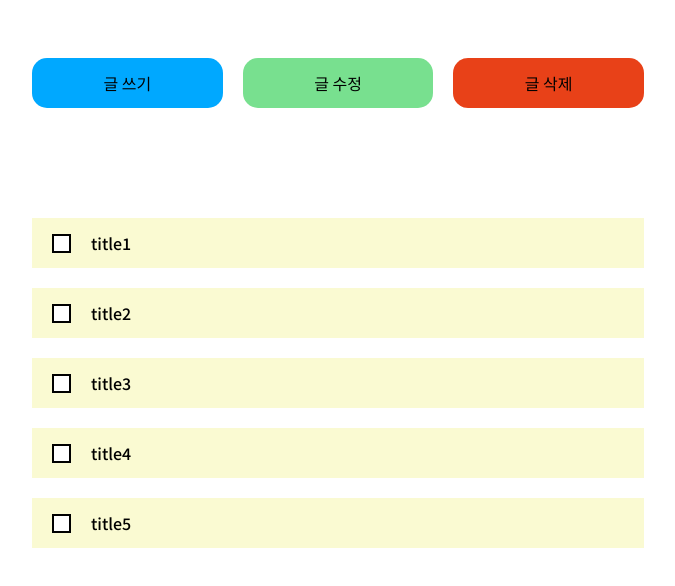
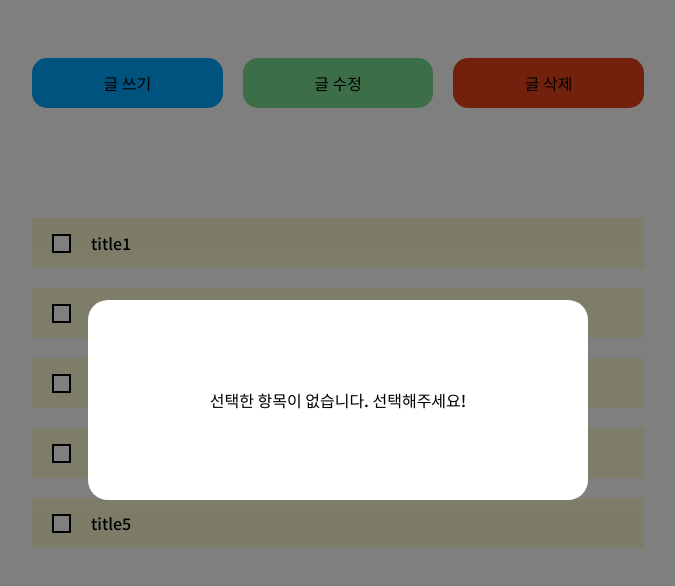
Before and after one commit to msl9204/blog-reboot, a React (Create React App) app in the folder client/: page /admin in a window 1280 px wide. Both pictures are taken after a click on the element "글 수정". Shown: the top 586 px of the page, without its empty margins (302-977 px from the left). Built offline with nearby package versions, Linux system fonts and the light colour scheme.

Commit message:
modal 구현

```diff
--- a/client/public/index.html
+++ b/client/public/index.html
@@ -32,6 +32,7 @@
   <body>
     <noscript>You need to enable JavaScript to run this app.</noscript>
     <div id="root"></div>
+    <div id="modal"></div>
     <!--
       This HTML file is a template.
       If you open it directly in the browser, you will see an empty page.
--- a/client/src/App.js
+++ b/client/src/App.js
@@ -6,7 +6,7 @@ import styled from "styled-components";
 import GlobalStyle from "./styles/GlobalStyle";
 import EditPage from "./components/EditPage/Edit";
 import DetailPage from "./components/DetailPage/Detail";
-import AdminPage from "./components/AdminPage/admin";
+import AdminPage from "./components/AdminPage/Admin";
 
 const PageContainer = styled.div`
     display: flex;
--- a/client/src/components/AdminPage/admin.js
+++ b/client/src/components/AdminPage/Admin.js
@@ -1,5 +1,8 @@
-import React, { useState, useRef } from "react";
+import React, { useState, useRef, useEffect } from "react";
 import styled from "styled-components";
+import ModalPortal from "../Modal/ModalPortal";
+import Modal from "../Modal/Modal";
+import { useHistory } from "react-router-dom";
 
 const AdminPageContainer = styled.div`
     display: flex;
@@ -59,20 +62,29 @@ const CheckBox = styled.div`
 
     background: ${(props) => (props.isCheck ? "black" : "white")};
 `;
+let count = 0;
+const Lists = ["title1", "title2", "title3", "title4", "title5"];
 
-const Lists = ["title1", "title2", "title3", "title4", "title5"];
+function counter(isCheck) {
+    if (!isCheck) {
+        count = count + 1;
+    } else {
+        count = count - 1;
+    }
+
+    console.log(count);
+}
 
 function RenderLists({ item }) {
     const Ref = useRef();
     const [isCheck, setIsCheck] = useState(false);
-
-    console.log(Ref.current);
 
     return (
         <ListContent
             ref={Ref}
             onClick={() => {
                 setIsCheck((prev) => !prev);
+                counter(isCheck);
             }}
         >
             <CheckBox isCheck={isCheck} />
@@ -80,20 +92,61 @@ function RenderLists({ item }) {
         </ListContent>
     );
 }
+
 // TODO : 아무것도 체크안했을 때 모달창 만들기
 // 글 삭제는 여러개 선택가능 하고, 글 수정은 하나만 선택해야함. (여러개 선택 시 modal 띄워서 재선택하게)
 // 체크유무에 따라 reference 처리 어떻게 할지 생각해보기.
 export default function AdminPage() {
+    const [isVisible, setIsVisible] = useState(false);
+    const [message, setMessage] = useState("");
+    const history = useHistory();
+
+    useEffect(() => {
+        count = 0;
+    }, []);
+
+    function checkRender(count, type = "edit") {
+        if (count === 0) {
+            setMessage("선택한 항목이 없습니다. 선택해주세요!");
+            setIsVisible((prev) => !prev);
+        }
+        if (count >= 2 && type === "edit") {
+            setMessage("수정하실 1개 게시물만 선택해주세요!");
+            setIsVisible((prev) => !prev);
+        }
+    }
+
     return (
-        <AdminPageContainer>
+        <AdminPageContainer
+            onClick={(event) => {
+                if (
+                    isVisible &&
+                    !event.target.classList.contains("modal-class")
+                ) {
+                    setIsVisible((prev) => !prev);
+                }
+            }}
+        >
             <ButtonContainer>
-                <WriteButton>
+                <WriteButton
+                    onClick={() => {
+                        history.push("/edit");
+                    }}
+                >
                     <span>글 쓰기</span>
                 </WriteButton>
-                <EditButton>
+                <EditButton
+                    onClick={() => {
+                        checkRender(count);
+                    }}
+                >
                     <span>글 수정</span>
                 </EditButton>
-                <DeleteButton>
+                <DeleteButton
+                    onClick={() => {
+                        checkRender(count, "delete");
+                    }}
+                >
                     <span>글 삭제</span>
                 </DeleteButton>
             </ButtonContainer>
@@ -101,6 +154,9 @@ export default function AdminPage() {
                 {Lists.map((item) => {
                     return <RenderLists item={item} />;
                 })}
+                <ModalPortal>
+                    <Modal isVisible={isVisible} message={message} />
+                </ModalPortal>
             </ListContainer>
         </AdminPageContainer>
     );
--- a/client/src/components/DetailPage/Detail.js
+++ b/client/src/components/DetailPage/Detail.js
@@ -1,7 +1,6 @@
 import React, { useState, useEffect } from "react";
 import ReactMarkdown from "react-markdown/with-html";
 
-import htmlParser from "react-markdown/plugins/html-parser";
 import styled from "styled-components";
 import useDb from "../../hooks/useDb";
 import { useParams } from "react-router-dom";
--- /dev/null
+++ b/client/src/components/Modal/Modal.js
@@ -0,0 +1,42 @@
+import React from "react";
+import styled from "styled-components";
+
+const ModalContainer = styled.div`
+    display: flex;
+    position: fixed;
+    height: 100%;
+    width: 100%;
+    top: 0;
+    left: 0;
+    align-items: center;
+    justify-content: center;
+    background-color: rgba(0, 0, 0, 0.5);
+`;
+
+const ModalContent = styled.div`
+    display: flex;
+    background: white;
+    border-radius: 20px;
+    width: 500px;
+    height: 200px;
+    align-items: center;
+    justify-content: center;
+`;
+
+function RenderModal({ content }) {
+    return (
+        <React.Fragment>
+            <ModalContainer>
+                <ModalContent className="modal-class">{content}</ModalContent>
+            </ModalContainer>
+        </React.Fragment>
+    );
+}
+
+export default function Modal({ isVisible, message }) {
+    return (
+        <React.Fragment>
+            {isVisible && <RenderModal content={message} />}
+        </React.Fragment>
+    );
+}
--- /dev/null
+++ b/client/src/components/Modal/ModalPortal.js
@@ -0,0 +1,7 @@
+import ReactDOM from "react-dom";
+
+export default function ModalPortal({ children }) {
+    const el = document.getElementById("modal");
+
+    return ReactDOM.createPortal(children, el);
+}
```
